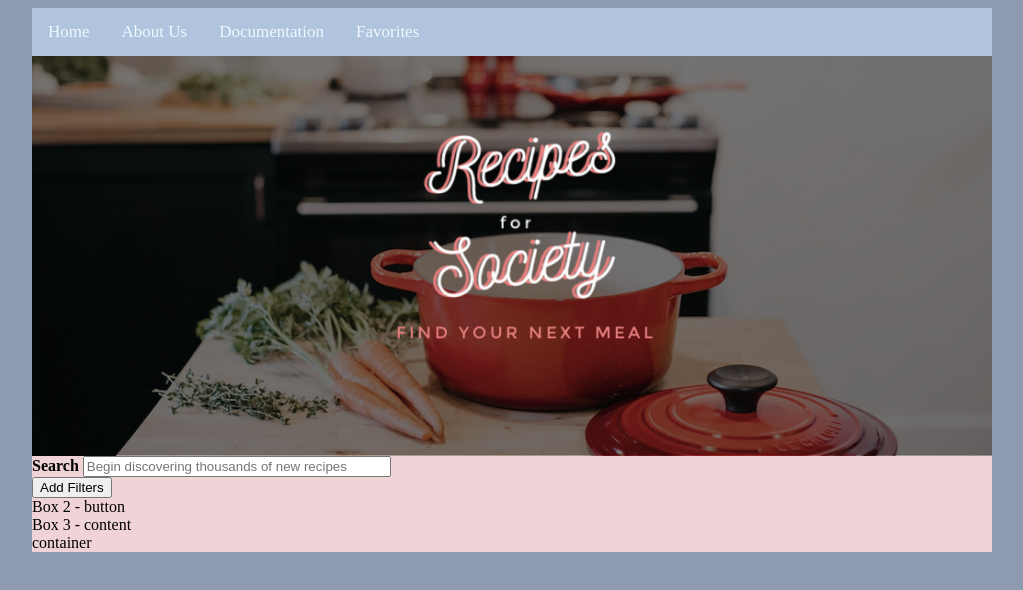
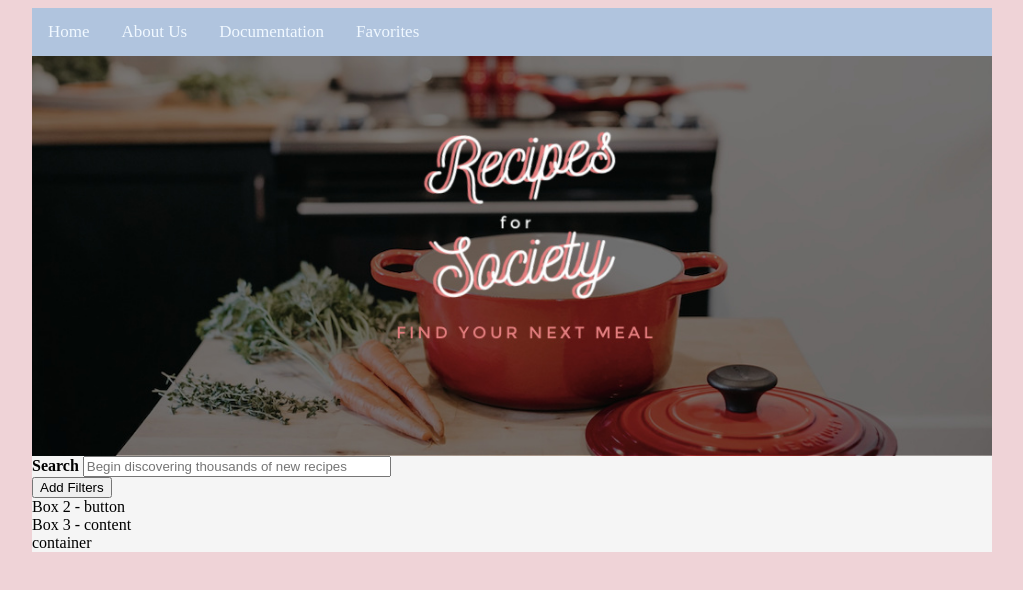
Before and after one commit to hayeonchoo/FinalProject, a website: page public/index.html in a window 1280 px wide. Shown: the whole page, without its empty margins (128-1151 px from the left). Drawn offline with Linux system fonts and the light colour scheme; no server answers.

Commit message:
Update styles.css

```diff
--- a/public/styles.css
+++ b/public/styles.css
@@ -1,11 +1,11 @@
 body{
-  background-color: #8e9aaf;
+  background-color: #efd3d7;
   height: 100%;
 }
 
 .container {
   max-width: 960px;
-  background-color: #efd3d7;
+  background-color: whitesmoke;
   margin: auto;
 }
 
```
